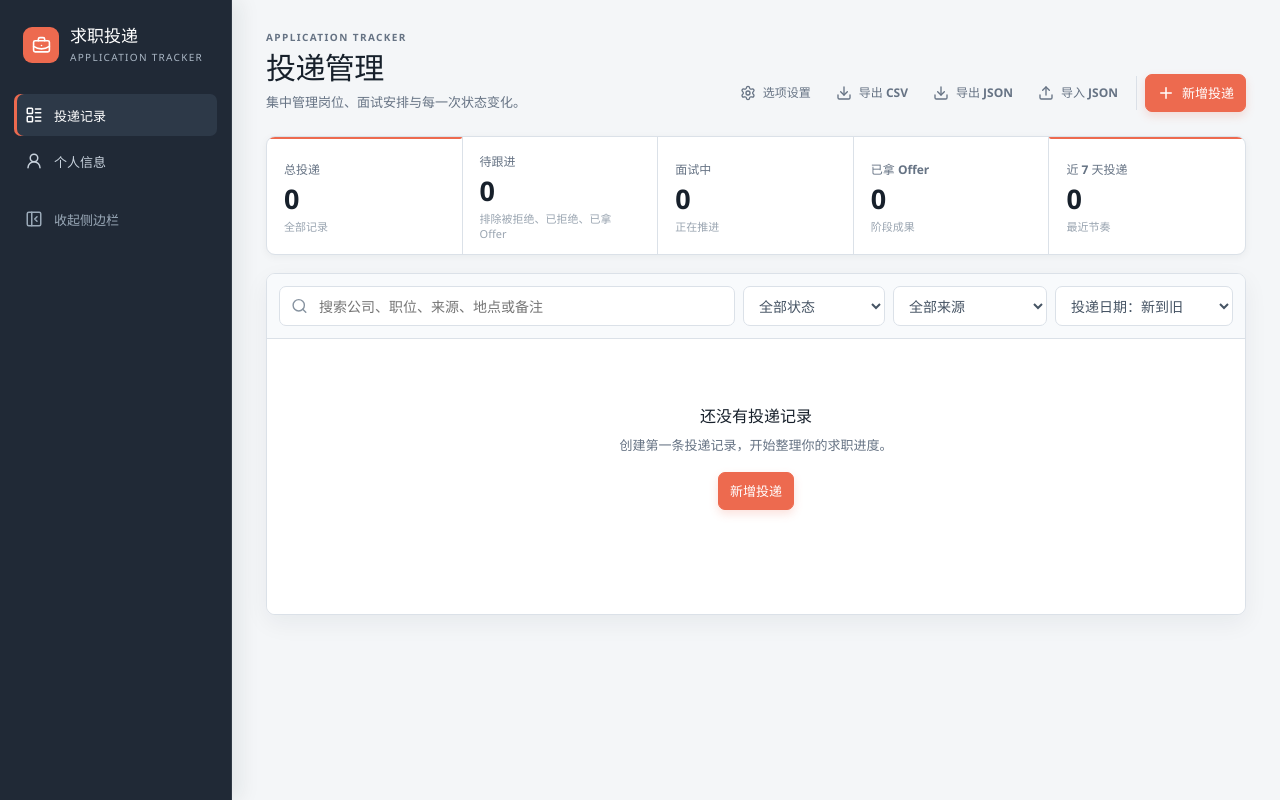
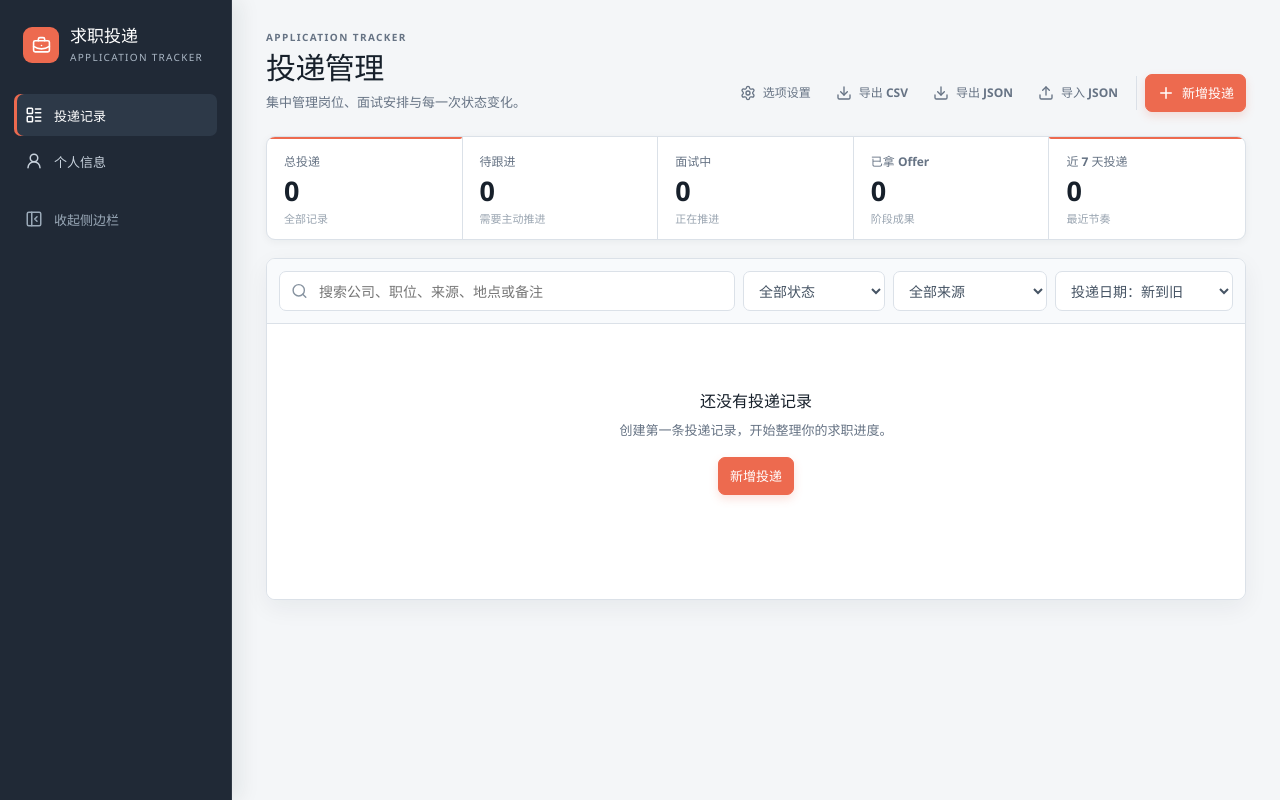
Before and after one commit to 417600121/Resume-delivery, a Vue app: page / in a window 1280 px wide. Built offline with nearby package versions, Linux system fonts and the light colour scheme.

Commit message:
style: simplify follow-up metric label

```diff
--- a/src/App.vue
+++ b/src/App.vue
@@ -208,7 +208,7 @@ const metrics = computed(() => {
       key: 'follow-up',
       label: '待跟进',
       value: followUpRecords.length,
-      meta: '排除被拒绝、已拒绝、已拿 Offer',
+      meta: '需要主动推进',
       records: followUpRecords,
     },
     { key: 'interview', label: '面试中', value: interviewRecords.length, meta: '正在推进', records: interviewRecords },
```
